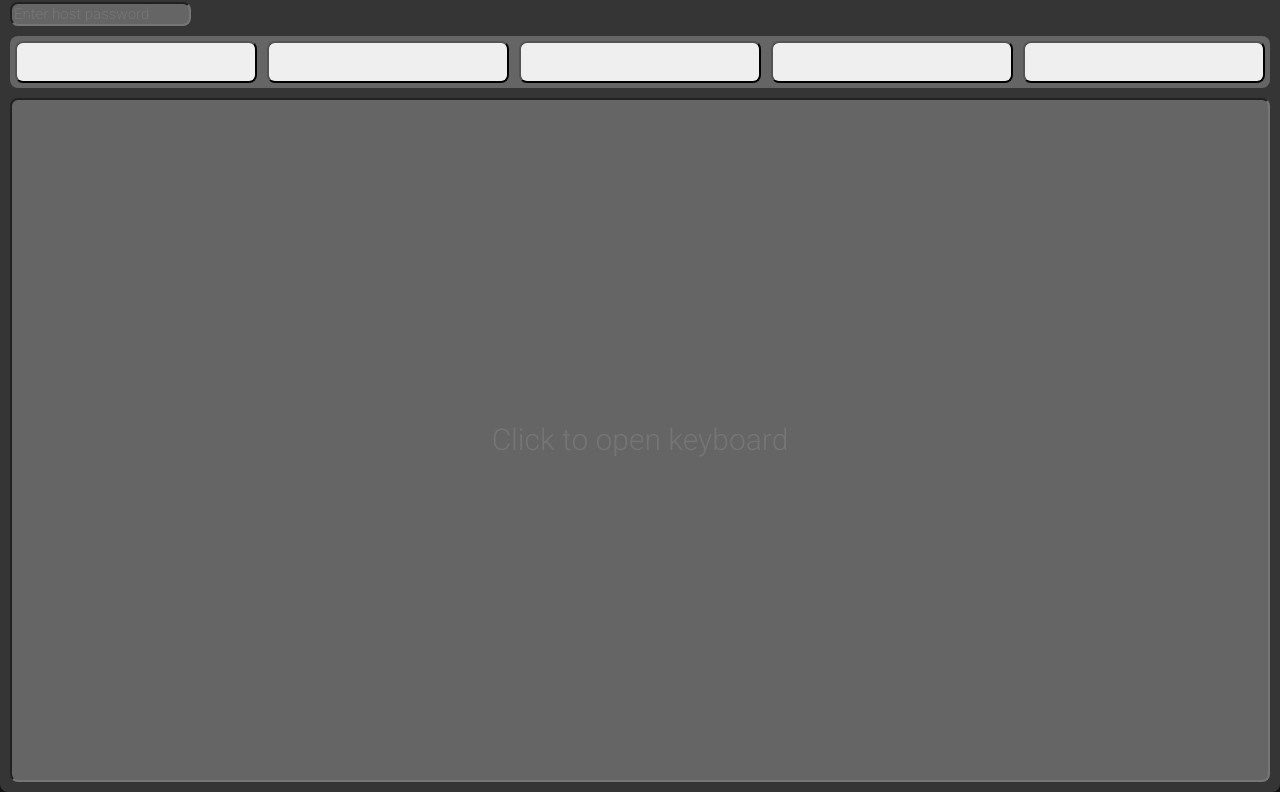
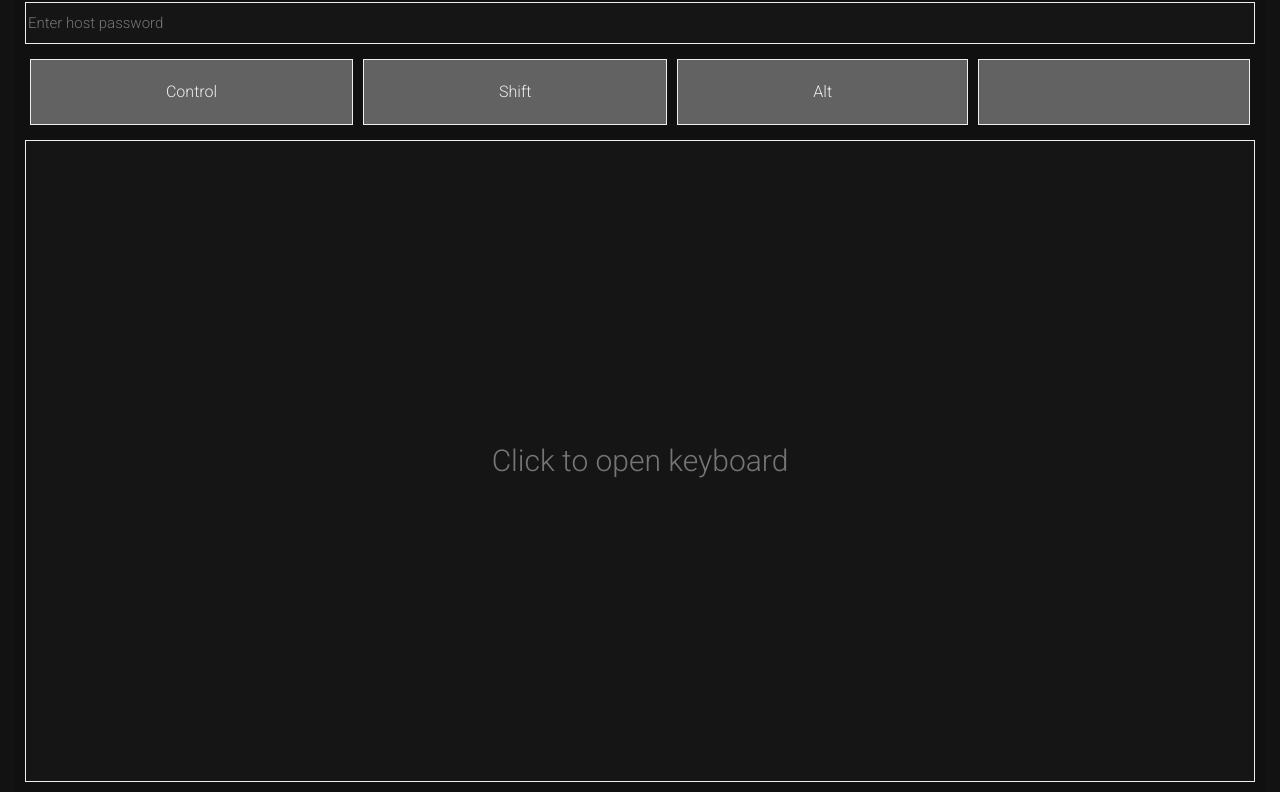
Before and after one commit to remode/remode, a website: page public/mods/keyboard/index.html in a window 1280 px wide. Shown: the part 86-878 px from the top of the page. Drawn offline with Linux system fonts and the light colour scheme.

Commit message:
✨Added a cool new toggleable element& some styling

```diff
--- /dev/null
+++ b/public/lib/toggleElement.js
@@ -0,0 +1,45 @@
+/**
+ * An element that can be toggled on and off
+ */
+class ToggleableElement extends HTMLElement {
+
+    get state() { return this.getAttribute("state"); }
+
+    /**
+     * @param {"on"|"off"} val The state of the toggleable element
+     */
+    set state(val) {
+        if (this.getAttribute("state") !== val)
+            this.setAttribute("state", val === ("on" || "off") ? val : "off");
+        return this.getAttribute("state")
+    }
+
+    switchState() {
+        this.state = this.state === "on" ? "off" : "on";
+        return this.state
+    }
+
+    constructor() {
+        super();
+        if (this.getAttribute("state") !== ("on" || "off")) {
+            this.setAttribute("state", "off");
+        }
+        this.state = this.getAttribute("state");
+        this.onstatechange = () => { }
+
+        this.addEventListener("click", () => {
+            this.switchState();
+        })
+    }
+
+    static get observedAttributes() {
+        return ["state"];
+    }
+    attributeChangedCallback(attrName, oldVal, newVal) {
+        if (attrName == "state" && oldVal != newVal) {
+            this.onstatechange();
+        }
+    }
+}
+
+customElements.define("toggleable-element", ToggleableElement);
--- a/public/mods/keyboard/index.html
+++ b/public/mods/keyboard/index.html
@@ -32,18 +32,17 @@
                 <input type="text" id="passwordInput" placeholder="Enter host password">
             </div>
             <div class="extra-keys">
-                <button></button>
-                <button></button>
-                <button></button>
-                <button></button>
-                <button></button>
+                <toggleable-element>Control</toggleable-element>
+                <toggleable-element>Shift</toggleable-element>
+                <toggleable-element>Alt</toggleable-element>
+                <toggleable-element></toggleable-element>
             </div>
             <!-- type=email because mobile keyboard suck -->
             <input type="email" id="keyboardInput" placeholder="Click to open keyboard" autocapitalize="none"
                 autocomplete="off">
         </div>
     </div>
-
+    <script src="/public/lib/toggleElement.js"></script>
 </body>
 
 </html>
--- a/public/mods/keyboard/res/css/index.css
+++ b/public/mods/keyboard/res/css/index.css
@@ -1,7 +1,6 @@
 @import url(/public/default/res/css/default.css);
 
 *{
-    font-family: "Roboto";
     font-weight: 300;
 }
 
@@ -20,26 +19,33 @@ body{
 
 .input{
     flex-grow: 95;
-    background-color:#50505091;
-    border-radius:8px;
+    background-color: #0e0e0e4f;
+    margin: 0px 15px;
     display: flex;
     flex-direction: column;
 }
 
 #keyboardInput{
+    transition-duration: 200ms;
     flex-grow:90;
     margin: 10px;
-    background: #ffffff3d;
-    border-radius: 8px;
+    background: #31313124;
+    border: 1px solid #eeeeee;
     font-size:30px;
     text-align: center;
 }
 
-#passwordInput{
+.password-div{
+    display: flex;
     flex-grow:3;
     margin: 10px;
-    background: #ffffff3d;
-    border-radius: 8px;
+    flex-direction: row;
+}
+
+#passwordInput{
+    flex-grow: 9;
+    background: #31313124;
+    border: 1px solid #eeeeee;
     font-size:15px;
     /* text-align: center; */
 }
@@ -47,7 +53,7 @@ body{
 #keyboardInput:focus, #passwordInput:focus{
     outline: none;
     transition-duration: 500ms;
-    background: #ffffff57;
+    background: #4e4e4e57;
 }
 
 #statusContainer{
@@ -77,22 +83,27 @@ body{
 }
 
 .extra-keys{
-    border-radius:8px;
     flex-grow: 5;
     margin: 0px 10px;
     padding:0px;
-    background: #ffffff3d;
     display: flex;
     flex-direction: row;
 }
-.extra-keys:focus{
-    transition-duration: 500ms;
+
+
+.extra-keys toggleable-element{
+    display: grid;
+    place-items: center;
+    min-height: 30px;
+    flex-grow: 1;
+    margin: 5px;
+    background-color:#242424;
     background: #ffffff57;
+    border: 1px solid #eeeeee;
+    transition-duration: 200ms;
 }
 
-.extra-keys button{
-    min-height: auto;
-    flex-grow: 1;
-    border-radius: 8px;
-    margin: 5px;
+.extra-keys toggleable-element[state="on"]{
+    border: 4px solid #eeeeee;
+    outline: none;
 }
```
